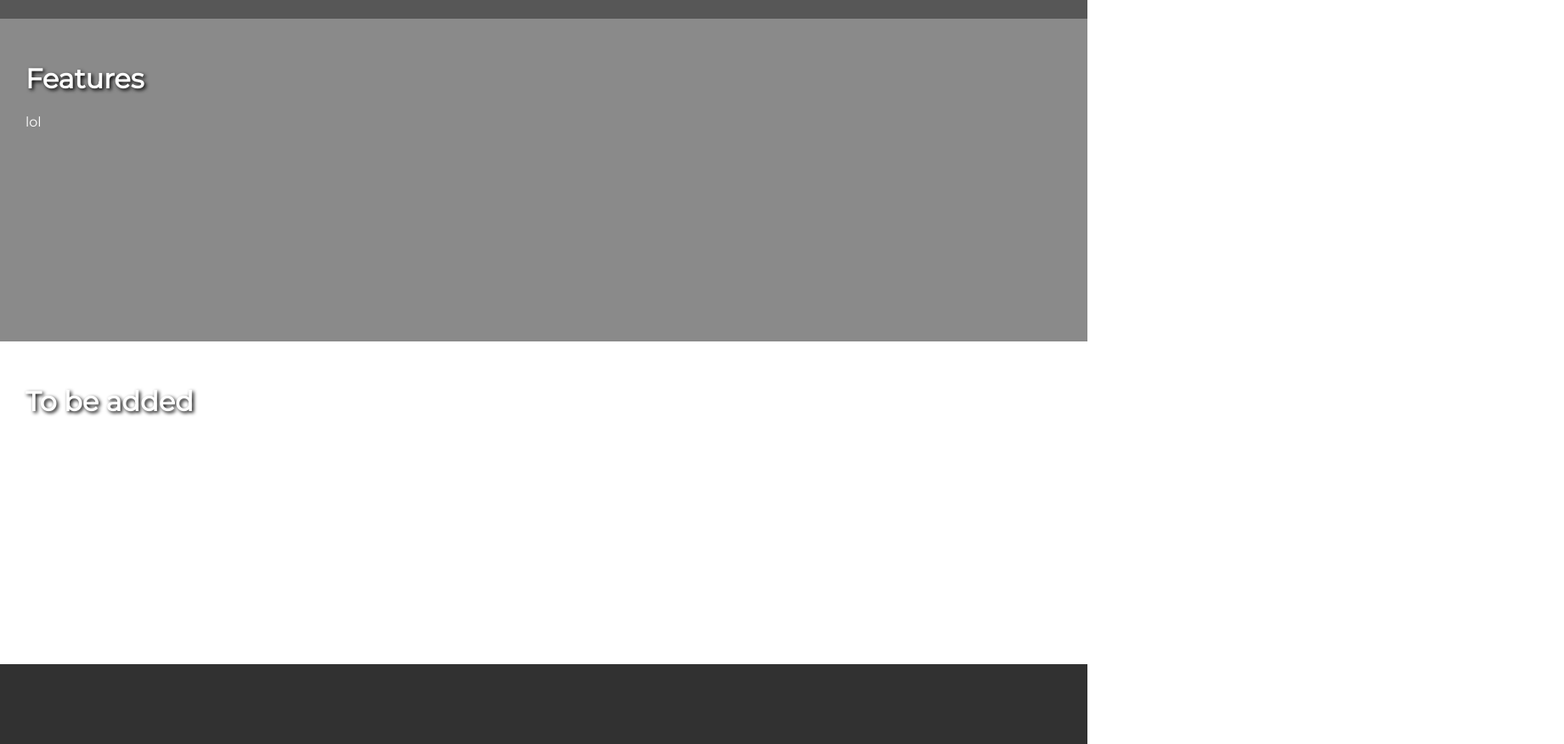
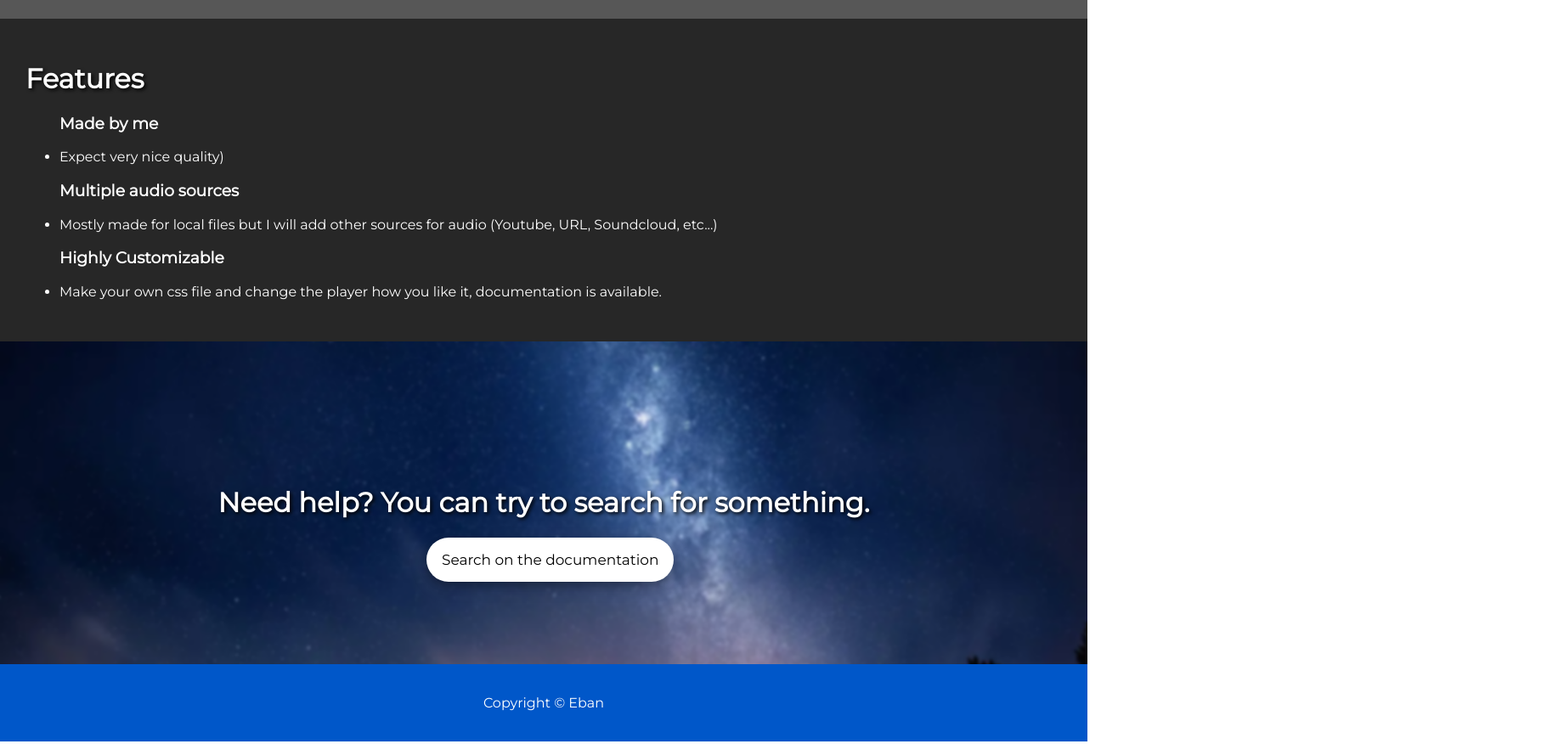
Before and after one commit to kolejker/hbmp-web, a plain HTML site: page index.html in a window 1280 px wide. Shown: the part 778-1654 px from the top of the page at 85% size, 1841 px wide, since content can reach past the window. Drawn offline with Linux system fonts and the light colour scheme.

Commit message:
lol why was league uploaded

```diff
--- a/index.html
+++ b/index.html
@@ -55,19 +55,45 @@
   <h3>Feb 17, 2023</h3>
   <li>+ Added (Half Working) visualizer</li>
     <li>+ Updated the style</li>
+                          <h3>Feb 15, 2023</h3>
+  <li>+ Started working on other types of file input</li>
+                      <h3>Feb 13, 2023</h3>
+  <li>+ Moved playlist display to the navbar</li>
+
+                      <h3>Feb 11, 2023</h3>
+                          <li>+ Navbars Added</li>
+
+                  <h3>Feb 10, 2023</h3>
+  <li>+ Added custom buttons and seek bar instead of the default browser one</li>
+    <li>+ Simple CSS added</li>
+
+              <h3>Feb 7, 2023</h3>
+  <li>+ Added option for next song to automatically play</li>
+
+          <h3>Feb 6, 2023</h3>
+  <li>+ Playlist System Added</li>
+
+      <h3>Feb 4, 2023</h3>
+  <li>+ Project started</li>
+    <li>+ Simple import and play system</li>
 </ul>
             </div>
         </div>
       </div>
       <div class="features">
         <div class="container">
-          <h1>Features</h1>
-          <p>lol</p>
-        </div>
-      </div>
-            <div class="tba">
-        <div class="container">
-          <h1>To be added</h1>
+
+<h1>Features</h1>
+<div class="features">
+<ul>
+  <h3>Made by me</h3>
+    <li>Expect very nice quality)</li>
+  <h3>Multiple audio sources</h3>
+  <li>Mostly made for local files but I will add other sources for audio (Youtube, URL, Soundcloud, etc...)</li>
+    <h3>Highly Customizable</h3>
+  <li>Make your own css file and change the player how you like it, documentation is available.</li>
+</ul>
+</div>
         </div>
       </div>
             <div class="searchcard">
@@ -81,12 +107,23 @@
  <footer>
       <p>Copyright &copy; Eban</p>
       <nav>
-        <a href="#">About</a>
-        <a href="#">Contact</a>
-        <a href="#">Privacy Policy</a>
-        <a href="#">Click for free bananas</a>
-        <a href="#">suck dicker</a>
       </nav>
     </footer>
+    <script>
+      function openPage(pageName,elmnt,color) {
+  var i, tabcontent, tablinks;
+  tabcontent = document.getElementsByClassName("tabcontent");
+  for (i = 0; i < tabcontent.length; i++) {
+    tabcontent[i].style.display = "none";
+  }
+  tablinks = document.getElementsByClassName("tablink");
+  for (i = 0; i < tablinks.length; i++) {
+    tablinks[i].style.backgroundColor = "";
+  }
+  document.getElementById(pageName).style.display = "block";
+  elmnt.style.backgroundColor = color;
+}
+document.getElementById("defaultOpen").click();
+</script>
   </body>
 </html>
--- a/style.css
+++ b/style.css
@@ -111,8 +111,10 @@ p {
 
 .features {
   min-height: 380px;
-  background-color: #8a8a8a;
+  background-color: #272727;
+  color: rgb(255, 255, 255);
   position: relative;
+  list-style-type: none;
 }
 
 .profile-icon {
@@ -159,7 +161,10 @@ p {
 .searchcard {
   text-align: center;
   min-height: 380px;
-  background-color: #313131;
+  background-image: url("img/background.png");
+  background-color: #292929;
+  background-repeat: no-repeat;
+  background-size: cover;
   position: relative;
   display: flex;
   justify-content: center;
@@ -187,7 +192,7 @@ footer nav a {
 
 .changelog-container {
   height: 230px;
-  width: 500%;
+  width: 310%;
   overflow-y: scroll;
 }
 
@@ -248,3 +253,7 @@ footer nav a {
   color: rgb(255, 255, 255);
   transform: scale(1.05);
 }
+
+* {
+  box-sizing: border-box;
+}
```
